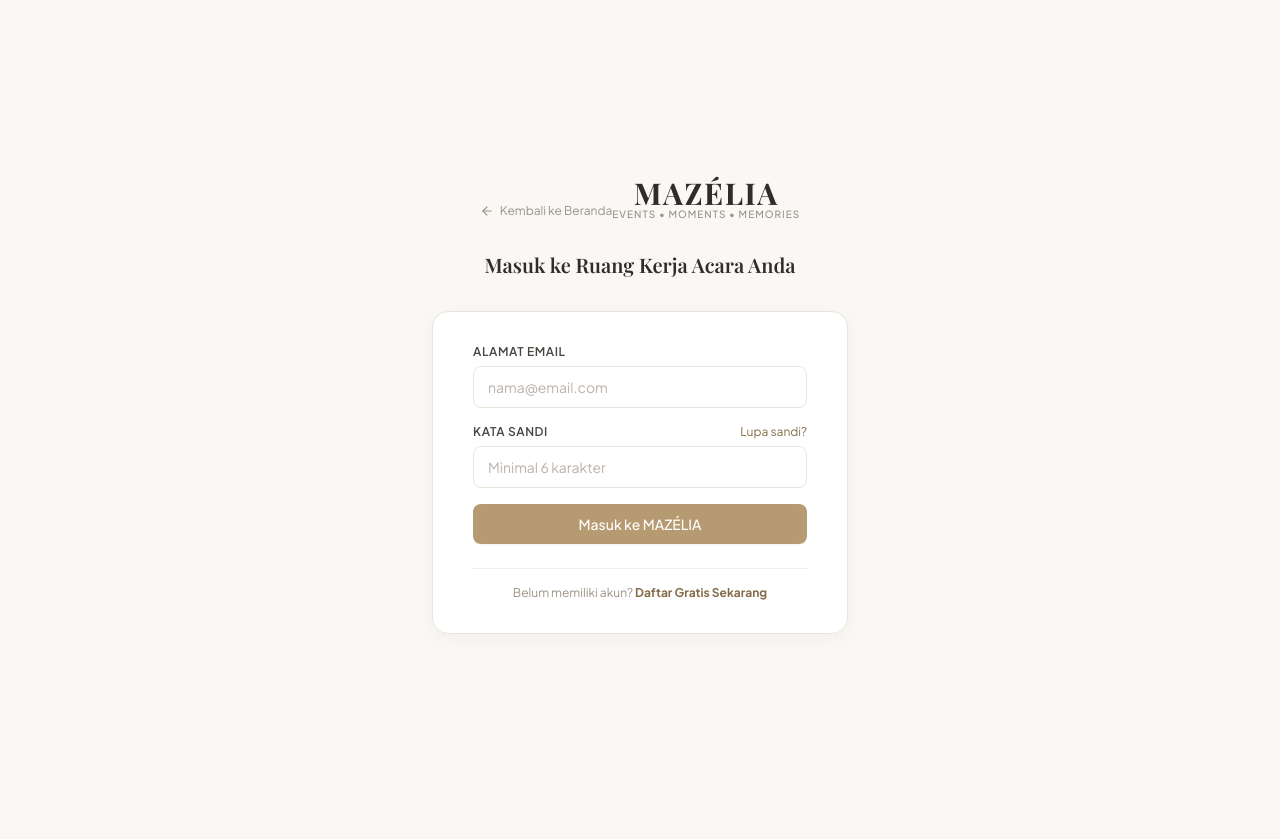
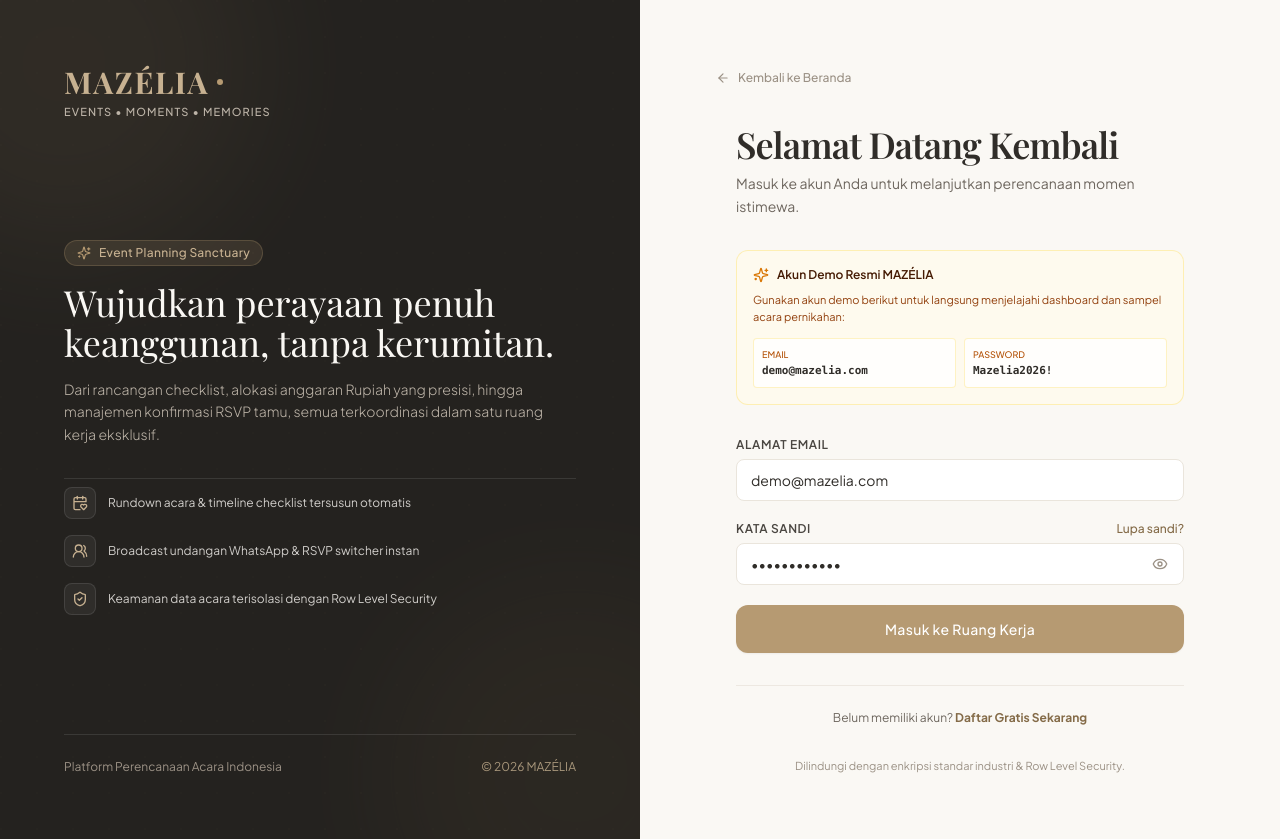
Before and after one commit to frost-333/mazelia, a Next.js app: page /login in a window 1280 px wide. Before the commit the page ends 800 px from the top, so only its background shows below. Built offline with nearby package versions, Linux system fonts and the light colour scheme; a web font is replaced by a local one.

Commit message:
feat(ui): redesign login page with luxury split layout

```diff
--- a/src/app/(auth)/login/page.tsx
+++ b/src/app/(auth)/login/page.tsx
@@ -2,82 +2,243 @@
 
 import * as React from 'react';
 import Link from 'next/link';
-import { useActionState } from 'react';
+import { useActionState, useState } from 'react';
 import { loginAction } from '@/actions/auth-actions';
 import { Button } from '@/components/ui/Button';
 import { Input } from '@/components/ui/Input';
-import { Sparkles, ArrowLeft, AlertCircle } from 'lucide-react';
+import {
+  Sparkles,
+  ArrowLeft,
+  AlertCircle,
+  Eye,
+  EyeOff,
+  CheckCircle2,
+  Lock,
+  CalendarHeart,
+  ShieldCheck,
+  Users2
+} from 'lucide-react';
 
 export default function LoginPage() {
   const [state, formAction, isPending] = useActionState(loginAction, null);
+  const [showPassword, setShowPassword] = useState(false);
 
   return (
-    <div className="min-h-screen flex flex-col justify-center py-12 sm:px-6 lg:px-8 bg-mazelia-ivory">
-      <div className="sm:mx-auto sm:w-full sm:max-w-md text-center space-y-2">
-        <Link href="/" className="inline-flex items-center gap-1.5 text-xs text-mazelia-taupe hover:text-mazelia-charcoal transition-colors mb-4">
+    <div className="min-h-screen flex selection:bg-mazelia-gold/20 selection:text-mazelia-bronze bg-mazelia-ivory">
+      {/* LEFT COLUMN: Editorial Visual Banner (Desktop) */}
+      <div className="hidden lg:flex lg:w-1/2 relative bg-mazelia-charcoal-900 text-mazelia-ivory flex-col justify-between p-12 xl:p-16 overflow-hidden">
+        {/* Subtle Decorative Background Layer */}
+        <div className="absolute inset-0 opacity-20 pointer-events-none">
+          <div className="absolute -top-32 -left-32 w-96 h-96 rounded-full bg-mazelia-gold/40 blur-3xl" />
+          <div className="absolute -bottom-32 -right-32 w-96 h-96 rounded-full bg-mazelia-bronze/40 blur-3xl" />
+          <div
+            className="w-full h-full opacity-10"
+            style={{
+              backgroundImage: 'radial-gradient(circle at 1px 1px, #B69A72 1px, transparent 0)',
+              backgroundSize: '36px 36px'
+            }}
+          />
+        </div>
+
+        {/* Top Header */}
+        <div className="relative z-10">
+          <Link href="/" className="inline-flex items-center gap-2 group">
+            <span className="font-serif text-3xl font-bold tracking-wider text-mazelia-gold-light group-hover:text-mazelia-gold transition-colors">
+              MAZÉLIA
+            </span>
+            <span className="h-1.5 w-1.5 rounded-full bg-mazelia-gold" />
+          </Link>
+          <p className="text-[11px] uppercase tracking-widest text-mazelia-taupe-light font-medium mt-1">
+            Events • Moments • Memories
+          </p>
+        </div>
+
+        {/* Center Editorial Quote & Feature Highlights */}
+        <div className="relative z-10 max-w-lg space-y-8 my-auto py-12">
+          <div className="space-y-4">
+            <span className="inline-flex items-center gap-2 px-3 py-1 rounded-full bg-mazelia-gold/15 text-mazelia-gold-light border border-mazelia-gold/25 text-xs font-medium tracking-wide">
+              <Sparkles className="w-3.5 h-3.5 text-mazelia-gold" />
+              Event Planning Sanctuary
+            </span>
+            <h1 className="font-serif text-3xl xl:text-4xl font-normal leading-snug text-mazelia-ivory">
+              Wujudkan perayaan penuh keanggunan, tanpa kerumitan.
+            </h1>
+            <p className="text-sm text-mazelia-taupe-light leading-relaxed font-light">
+              Dari rancangan checklist, alokasi anggaran Rupiah yang presisi, hingga manajemen konfirmasi RSVP tamu, semua terkoordinasi dalam satu ruang kerja eksklusif.
+            </p>
+          </div>
+
+          <div className="grid grid-cols-1 gap-4 pt-2 border-t border-white/10 text-xs text-mazelia-ivory/80">
+            <div className="flex items-center gap-3">
+              <div className="w-8 h-8 rounded-lg bg-white/5 border border-white/10 flex items-center justify-center shrink-0">
+                <CalendarHeart className="w-4 h-4 text-mazelia-gold-light" />
+              </div>
+              <span>Rundown acara & timeline checklist tersusun otomatis</span>
+            </div>
+            <div className="flex items-center gap-3">
+              <div className="w-8 h-8 rounded-lg bg-white/5 border border-white/10 flex items-center justify-center shrink-0">
+                <Users2 className="w-4 h-4 text-mazelia-gold-light" />
+              </div>
+              <span>Broadcast undangan WhatsApp & RSVP switcher instan</span>
+            </div>
+            <div className="flex items-center gap-3">
+              <div className="w-8 h-8 rounded-lg bg-white/5 border border-white/10 flex items-center justify-center shrink-0">
+                <ShieldCheck className="w-4 h-4 text-mazelia-gold-light" />
+              </div>
+              <span>Keamanan data acara terisolasi dengan Row Level Security</span>
+            </div>
+          </div>
+        </div>
+
+        {/* Bottom Status / Testimonial pill */}
+        <div className="relative z-10 text-xs text-mazelia-taupe border-t border-white/10 pt-6 flex items-center justify-between">
+          <span>Platform Perencanaan Acara Indonesia</span>
+          <span className="text-mazelia-gold-light/80">© 2026 MAZÉLIA</span>
+        </div>
+      </div>
+
+      {/* RIGHT COLUMN: Elegant Login Form */}
+      <div className="w-full lg:w-1/2 flex flex-col justify-between p-6 sm:p-10 lg:p-14 xl:p-16 overflow-y-auto">
+        {/* Top Back Nav */}
+        <div className="flex justify-between items-center mb-8">
+          <Link
+            href="/"
+            className="inline-flex items-center gap-2 text-xs font-medium text-mazelia-taupe hover:text-mazelia-charcoal transition-colors px-3 py-1.5 rounded-lg hover:bg-mazelia-ivory-warm"
+          >
             <ArrowLeft className="w-3.5 h-3.5" /> Kembali ke Beranda
           </Link>
-        <Link href="/" className="inline-block">
-          <h2 className="font-serif text-3xl font-bold tracking-wider text-mazelia-charcoal">
+
+          <div className="lg:hidden">
+            <span className="font-serif font-bold text-xl tracking-wider text-mazelia-charcoal">
               MAZÉLIA
-          </h2>
-          <p className="text-[10px] uppercase tracking-widest text-mazelia-taupe font-medium -mt-1">
-            Events • Moments • Memories
-          </p>
-        </Link>
-        <h3 className="font-serif text-xl font-semibold text-mazelia-charcoal pt-2">
-          Masuk ke Ruang Kerja Acara Anda
-        </h3>
+            </span>
+          </div>
         </div>
 
-      <div className="mt-8 sm:mx-auto sm:w-full sm:max-w-md px-4">
-        <div className="rounded-2xl border border-mazelia-border bg-white py-8 px-6 sm:px-10 shadow-luxury space-y-6">
+        {/* Form Container */}
+        <div className="w-full max-w-md mx-auto my-auto space-y-8">
+          {/* Header */}
+          <div className="space-y-2 text-left">
+            <h2 className="font-serif text-3xl sm:text-4xl font-semibold tracking-tight text-mazelia-charcoal">
+              Selamat Datang Kembali
+            </h2>
+            <p className="text-sm text-mazelia-charcoal-muted leading-relaxed">
+              Masuk ke akun Anda untuk melanjutkan perencanaan momen istimewa.
+            </p>
+          </div>
+
+          {/* Quick Demo Credentials Pill */}
+          <div className="p-4 rounded-xl bg-amber-50/70 border border-amber-200/60 text-xs space-y-2 text-amber-900">
+            <div className="flex items-center gap-2 font-semibold text-amber-950">
+              <Sparkles className="w-4 h-4 text-amber-600" />
+              <span>Akun Demo Resmi MAZÉLIA</span>
+            </div>
+            <p className="text-[11px] text-amber-800 leading-relaxed">
+              Gunakan akun demo berikut untuk langsung menjelajahi dashboard dan sampel acara pernikahan:
+            </p>
+            <div className="grid grid-cols-2 gap-2 pt-1 font-mono text-[11px]">
+              <div className="bg-white/80 p-2 rounded border border-amber-200/50">
+                <span className="text-amber-700 block text-[9px] uppercase font-sans font-medium">Email</span>
+                <span className="select-all font-semibold text-mazelia-charcoal">demo@mazelia.com</span>
+              </div>
+              <div className="bg-white/80 p-2 rounded border border-amber-200/50">
+                <span className="text-amber-700 block text-[9px] uppercase font-sans font-medium">Password</span>
+                <span className="select-all font-semibold text-mazelia-charcoal">Mazelia2026!</span>
+              </div>
+            </div>
+          </div>
+
+          {/* Error Alert */}
           {state?.error && (
-            <div className="p-3.5 rounded-xl bg-red-50 border border-red-200 text-xs text-red-700 flex items-start gap-2.5">
-              <AlertCircle className="w-4 h-4 text-red-500 shrink-0 mt-0.5" />
-              <span>{state.error}</span>
+            <div className="p-4 rounded-xl bg-red-50/90 border border-red-200 text-xs text-red-800 flex items-start gap-3 animate-in fade-in slide-in-from-top-1">
+              <AlertCircle className="w-4 h-4 text-red-600 shrink-0 mt-0.5" />
+              <div className="space-y-1">
+                <p className="font-semibold text-red-900">Gagal Masuk</p>
+                <p>{state.error}</p>
+              </div>
             </div>
           )}
 
-          <form action={formAction} className="space-y-4">
+          {/* Form */}
+          <form action={formAction} className="space-y-5">
+            <div className="space-y-1.5 text-left">
+              <label className="block text-xs font-semibold uppercase tracking-wider text-mazelia-charcoal-light">
+                Alamat Email
+              </label>
+              <div className="relative">
                 <Input
                   name="email"
                   type="email"
-              label="Alamat Email"
+                  defaultValue="demo@mazelia.com"
                   placeholder="nama@email.com"
                   required
                   autoComplete="email"
+                  className="bg-white text-sm"
                 />
-            <div>
-              <div className="flex justify-between items-center mb-1.5">
+              </div>
+            </div>
+
+            <div className="space-y-1.5 text-left">
+              <div className="flex justify-between items-center">
                 <label className="block text-xs font-semibold uppercase tracking-wider text-mazelia-charcoal-light">
                   Kata Sandi
                 </label>
-                <Link href="/forgot-password" className="text-xs text-mazelia-bronze hover:underline">
+                <Link
+                  href="/forgot-password"
+                  className="text-xs text-mazelia-bronze hover:text-mazelia-gold-dark hover:underline transition-colors font-medium"
+                >
                   Lupa sandi?
                 </Link>
               </div>
-              <Input
+              <div className="relative">
+                <input
                   name="password"
-                type="password"
-                placeholder="Minimal 6 karakter"
+                  type={showPassword ? 'text' : 'password'}
+                  defaultValue="Mazelia2026!"
+                  placeholder="Masukkan kata sandi Anda"
                   required
                   autoComplete="current-password"
+                  className="flex w-full rounded-lg border border-mazelia-border bg-white px-3.5 py-2.5 pr-10 text-sm text-mazelia-charcoal placeholder:text-mazelia-taupe/70 transition-all focus:border-mazelia-gold focus:outline-none focus:ring-2 focus:ring-mazelia-gold/20"
                 />
+                <button
+                  type="button"
+                  onClick={() => setShowPassword(!showPassword)}
+                  className="absolute right-3 top-1/2 -translate-y-1/2 text-mazelia-taupe hover:text-mazelia-charcoal p-1 transition-colors"
+                  aria-label="Toggle password visibility"
+                >
+                  {showPassword ? (
+                    <EyeOff className="w-4 h-4" />
+                  ) : (
+                    <Eye className="w-4 h-4" />
+                  )}
+                </button>
+              </div>
             </div>
 
-            <Button type="submit" size="md" className="w-full shadow-luxury-gold mt-2" isLoading={isPending}>
-              Masuk ke MAZÉLIA
+            <Button
+              type="submit"
+              size="lg"
+              className="w-full shadow-luxury-gold text-sm font-medium tracking-wide mt-2 bg-mazelia-gold hover:bg-mazelia-gold-dark text-white border-0 transition-all duration-200"
+              isLoading={isPending}
+            >
+              Masuk ke Ruang Kerja
             </Button>
           </form>
 
-          {/* Registration link */}
-          <div className="pt-4 border-t border-mazelia-border/60 text-center text-xs text-mazelia-taupe">
+          {/* Registration Link */}
+          <div className="pt-6 border-t border-mazelia-border/80 text-center text-xs text-mazelia-charcoal-muted space-y-1">
+            <p>
               Belum memiliki akun?{' '}
-            <Link href="/register" className="font-bold text-mazelia-bronze hover:text-mazelia-gold-dark">
+              <Link href="/register" className="font-bold text-mazelia-bronze hover:text-mazelia-gold-dark transition-colors">
                 Daftar Gratis Sekarang
               </Link>
+            </p>
           </div>
+        </div>
+
+        {/* Footer info */}
+        <div className="text-center text-[11px] text-mazelia-taupe mt-8">
+          Dilindungi dengan enkripsi standar industri & Row Level Security.
         </div>
       </div>
     </div>
```
Lines whose indentation alone changed are shown as unchanged.
